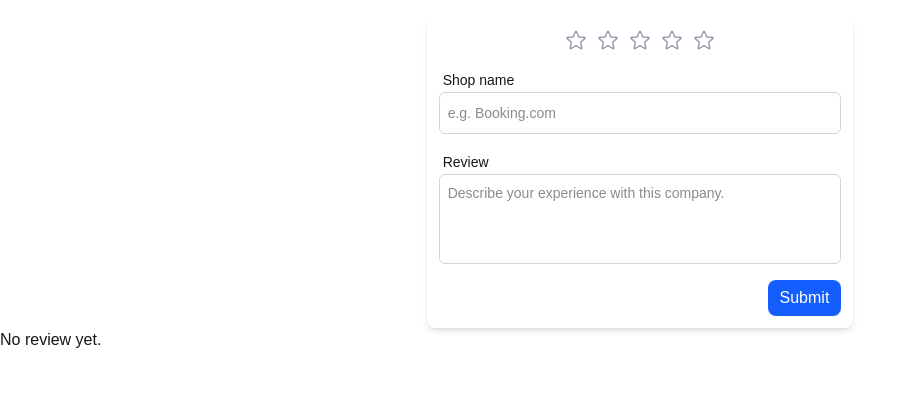
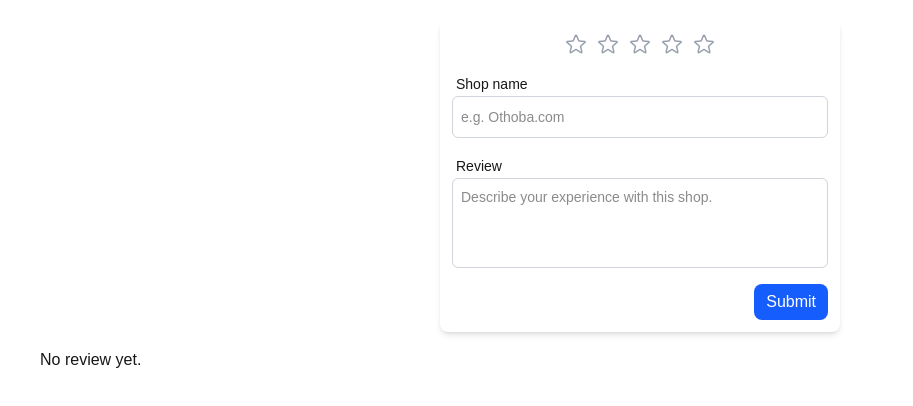
Before and after one commit to jamshed-uddin/Truescore, a Next.js app in the folder assignments/review-app/: page / in a window 1280 px wide. Shown: the top 406 px of the page, without its empty margins (0-913 px from the left). Built offline with nearby package versions, Linux system fonts and the light colour scheme.

Commit message:
feat: review list

```diff
--- a/assignments/review-app/src/app/layout.tsx
+++ b/assignments/review-app/src/app/layout.tsx
@@ -26,7 +26,7 @@ export default function RootLayout({
   return (
     <html lang="en">
       <body
-        className={`${geistSans.variable} ${geistMono.variable} antialiased`}
+        className={`${geistSans.variable} ${geistMono.variable} antialiased lg:max-w-[100rem] lg:mx-auto mx-2 min-h-screen bg-slate-100 text-slate-800 lg:ml-10 lg:mr-10`}
       >
         <ReviewProvider>{children}</ReviewProvider>
       </body>
--- a/assignments/review-app/src/app/page.tsx
+++ b/assignments/review-app/src/app/page.tsx
@@ -3,9 +3,8 @@ import ReviewList from "@/components/ReviewList";
 
 export default function Home() {
   return (
-    <div>
+    <div className="space-y-4 mt-5 mb-10">
       <ReviewForm />
-
       <ReviewList />
     </div>
   );
--- a/assignments/review-app/src/components/RatingStars.tsx
+++ b/assignments/review-app/src/components/RatingStars.tsx
@@ -2,14 +2,16 @@ import { StarIcon } from "@heroicons/react/24/outline";
 import React from "react";
 
 const RatingStars = ({
+  className,
   rating,
   onStarClick,
 }: {
+  className?: string;
   rating: number;
   onStarClick?: (ratingNum: number) => void;
 }) => {
   return (
-    <div className=" flex  gap-2">
+    <div className={` flex  gap-2 ${className}`}>
       {[1, 2, 3, 4, 5].map((num) => (
         <span
           key={num}
--- /dev/null
+++ b/assignments/review-app/src/components/ReviewCard.tsx
@@ -0,0 +1,21 @@
+import { ReviewType } from "@/lib/types";
+import React from "react";
+import RatingStars from "./RatingStars";
+
+const ReviewCard = ({ review }: { review: ReviewType }) => {
+  return (
+    <div className="border border-gray-300  rounded-lg ">
+      <div className="p-2">
+        <RatingStars rating={review?.rating} className="!gap-0 " />
+      </div>
+
+      <h3 className="p-2 ">{review?.content}</h3>
+
+      <h4 className="border-t  border-gray-200 p-2 text-sm mt-4">
+        {review?.shopName}
+      </h4>
+    </div>
+  );
+};
+
+export default ReviewCard;
--- a/assignments/review-app/src/components/ReviewForm.tsx
+++ b/assignments/review-app/src/components/ReviewForm.tsx
@@ -45,7 +45,7 @@ const ReviewForm = () => {
   };
 
   return (
-    <div className=" w-1/3 mx-auto p-3 shadow-md rounded-lg space-y-4 mt-4">
+    <div className="lg:w-1/3 mx-auto p-3 shadow-md rounded-lg space-y-4 mt-4">
       {/* rating stars */}
       <div>
         <div className="flex justify-center">
@@ -68,7 +68,7 @@ const ReviewForm = () => {
               ? "border-red-500 focus:outline-red-500"
               : "border-black focus:outline-indigo-500"
           }`}
-          placeholder="e.g. Booking.com"
+          placeholder="e.g. Othoba.com"
           onChange={onInputChange}
           value={review.shopName}
         />
@@ -91,12 +91,12 @@ const ReviewForm = () => {
           }`}
           placeholder={
             review.rating === 0
-              ? "Describe your experience with this company."
+              ? "Describe your experience with this shop."
               : review.rating < 3
-              ? "What went wrong? How can this company improve?"
+              ? "What went wrong? How can this shop improve?"
               : review.rating === 3
-              ? "What did you like or dislike? What is this company doing well, or how can they improve?"
-              : "What made your experience great? What is this company doing well?"
+              ? "What did you like or dislike? What is this shop doing well, or how can they improve?"
+              : "What made your experience great? What is this shop doing well?"
           }
           onChange={onInputChange}
           value={review.content}
--- a/assignments/review-app/src/components/ReviewList.tsx
+++ b/assignments/review-app/src/components/ReviewList.tsx
@@ -1,15 +1,16 @@
 "use client";
 import { useReview } from "@/providers/ReviewProvider";
 import React from "react";
+import ReviewCard from "./ReviewCard";
 
 const ReviewList = () => {
   const { reviews } = useReview();
   return (
     <div>
       {reviews.length > 0 ? (
-        <div>
+        <div className="grid grid-cols-1 md:grid-cols-2 lg:grid-cols-4 gap-3">
           {reviews.map((review) => (
-            <div key={review.id}>{review.shopName}</div>
+            <ReviewCard review={review} />
           ))}
         </div>
       ) : (
```
